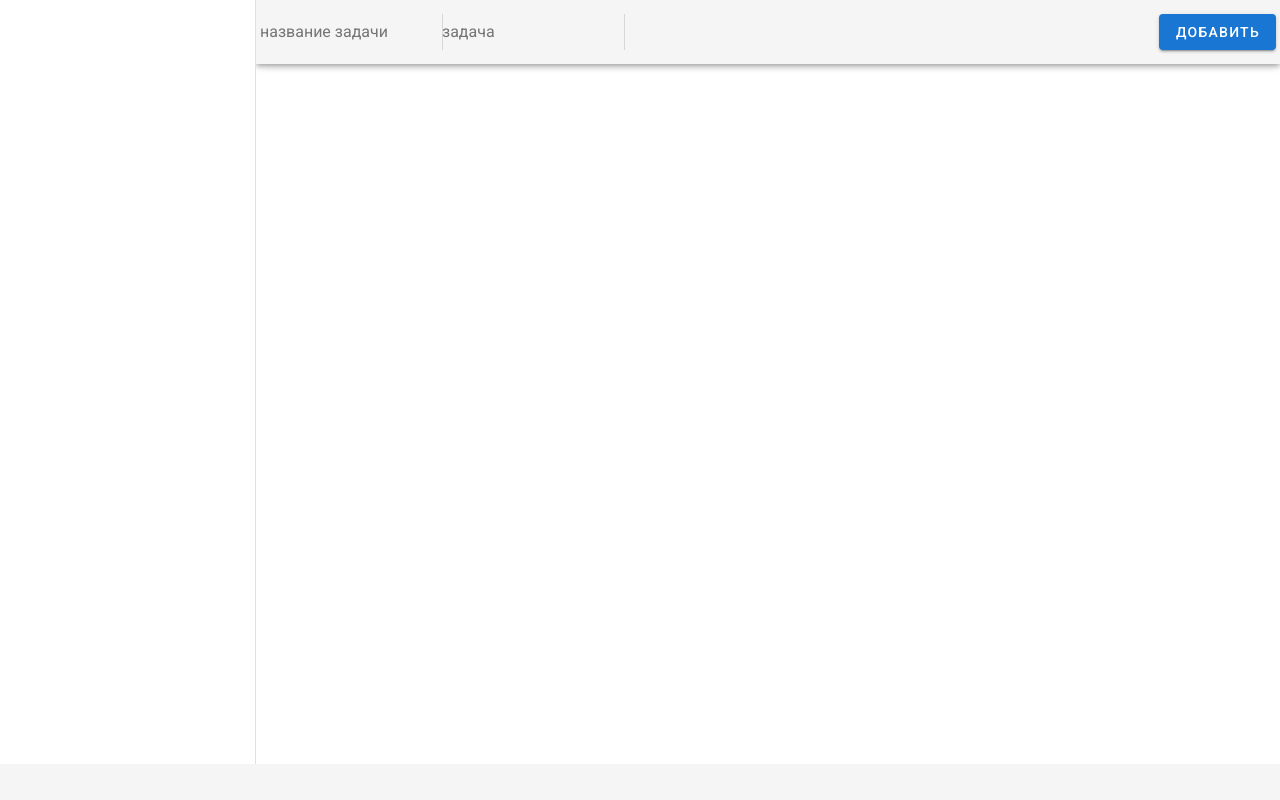
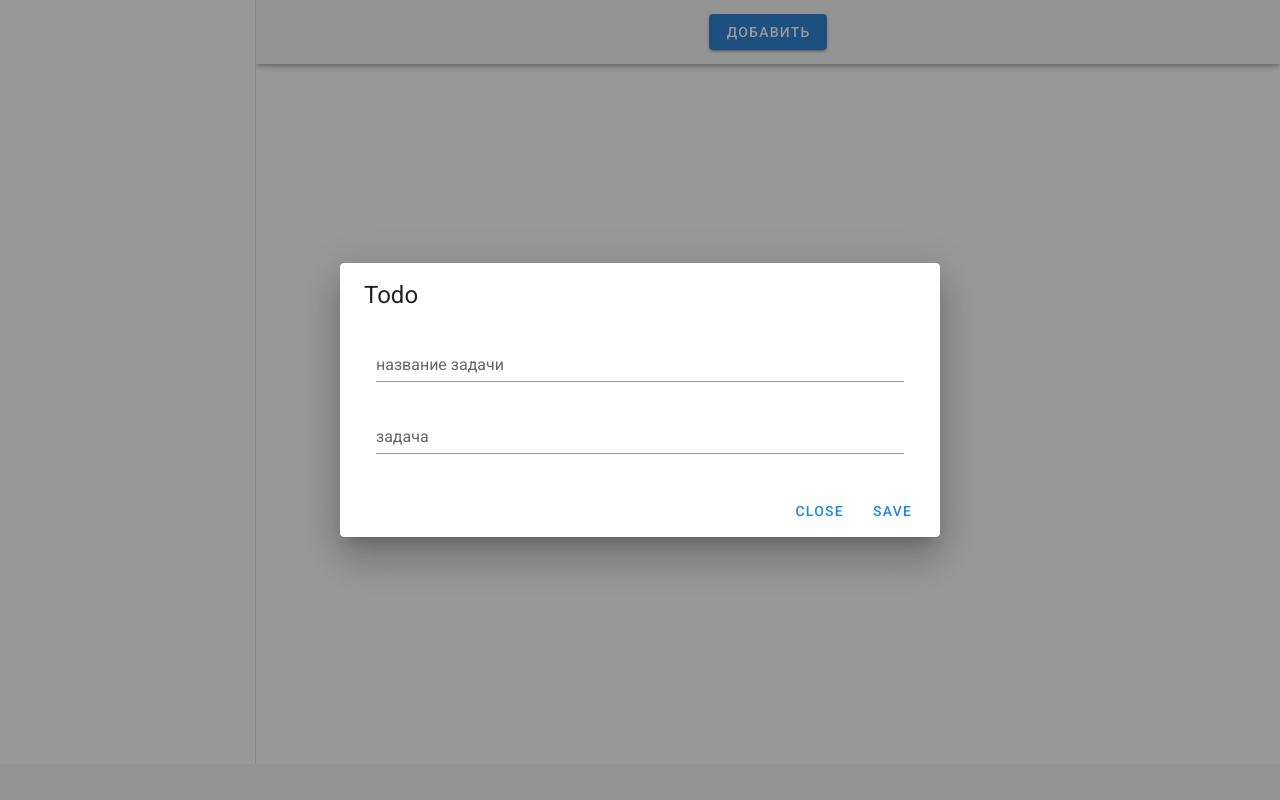
Before and after one commit to paxarpp/vue, a Vue app: page / in a window 1280 px wide. Both pictures are taken after a click on the button "ДОБАВИТЬ". Built offline with nearby package versions, Linux system fonts and the light colour scheme.

Commit message:
add modal

```diff
--- a/src/components/Item.vue
+++ b/src/components/Item.vue
@@ -1,9 +1,10 @@
 <template>
   <v-card width="500">
     <v-list-item two-line>
-        <v-icon v-on:click="completeItem" color="green">
-          {{ icons.mdiCheckBold }}
-        </v-icon>
+      <v-icon v-on:click="completeItem" color="green">
+        {{ icons.mdiCheckBold }}
+      </v-icon>
+      <v-divider class="mx-4" vertical />
       <v-list-item-content>
         <v-list-item-title :class="{ 'font-weight-thin': complete }">{{ item.title }}</v-list-item-title>
         <v-list-item-subtitle :class="{ 'font-weight-thin': complete }">{{ item.text }}</v-list-item-subtitle>
--- a/src/components/List.vue
+++ b/src/components/List.vue
@@ -38,6 +38,6 @@ export default {
     check(id) {
       return !!this.completeTodos.includes(id);
     }
-  },
+  }
 }
 </script>
--- a/src/components/creator.vue
+++ b/src/components/creator.vue
@@ -1,11 +1,70 @@
 <template>
-  <v-row>
-    <input v-model="title" placeholder="название задачи" />
-		<v-divider vertical />
-    <input v-model="text" placeholder="задача" />
-		<v-divider vertical />
-		<v-spacer></v-spacer>
-    <v-btn color="primary" v-on:click="pushMessage"> добавить </v-btn>
+  <v-row justify="center">
+    <v-dialog
+      v-model="dialog"
+      persistent
+      max-width="600px"
+    >
+      <template v-slot:activator="{ on, attrs }">
+        <v-btn
+            color="primary"
+            v-bind="attrs"
+            v-on="on"
+        >
+          добавить
+        </v-btn>
+      </template>
+      <v-card>
+        <v-card-title>
+          <span class="headline">Todo</span>
+        </v-card-title>
+        <v-card-text>
+          <v-container>
+            <v-row>
+              <v-col
+                cols="12"
+              >
+                <v-text-field
+                  label="название задачи"
+                  :rules="rules"
+                  hide-details="auto"
+                  v-model="title"
+                />
+              </v-col>
+            </v-row>
+            <v-row>
+              <v-col
+                cols="12"
+              >
+                <v-text-field
+                  label="задача"
+                  :rules="rules"
+                  hide-details="auto"
+                  v-model="text"
+                />
+              </v-col>
+            </v-row>
+          </v-container>
+        </v-card-text>
+        <v-card-actions>
+          <v-spacer></v-spacer>
+          <v-btn
+            color="blue darken-1"
+            text
+            @click="dialog = false"
+          >
+            Close
+          </v-btn>
+          <v-btn
+            color="blue darken-1"
+            text
+            @click="pushMessage"
+          >
+            Save
+          </v-btn>
+        </v-card-actions>
+      </v-card>
+    </v-dialog>
   </v-row>
 </template>
 
@@ -15,8 +74,14 @@ export default {
   name: "Creator",
   data() {
     return {
+      dialog: false,
       title: "",
       text: "",
+      rules: [
+        value => !!value || 'Required.',
+        value => (value && value.length >= 3) || 'Min 3 characters',
+        value => (value && value.trim().length >= 3) || 'Min 3 characters, without space',
+      ],
     };
   },
   methods: {
@@ -25,13 +90,9 @@ export default {
         this.$emit("add-todo", { title: this.title, text: this.text, id: Date.now() });
         this.title = "";
         this.text = "";
+        this.dialog = false;
       }
     },
   },
 };
 </script>
-<v-row>
-        <v-chip v-if="addCount">добавлено: {{ addCount }}</v-chip>
-        <v-chip v-if="removeCount">удалено: {{ removeCount }}</v-chip>
-        <v-chip v-if="completeCount">выполнено: {{ completeCount }}</v-chip>
-      </v-row>
```
